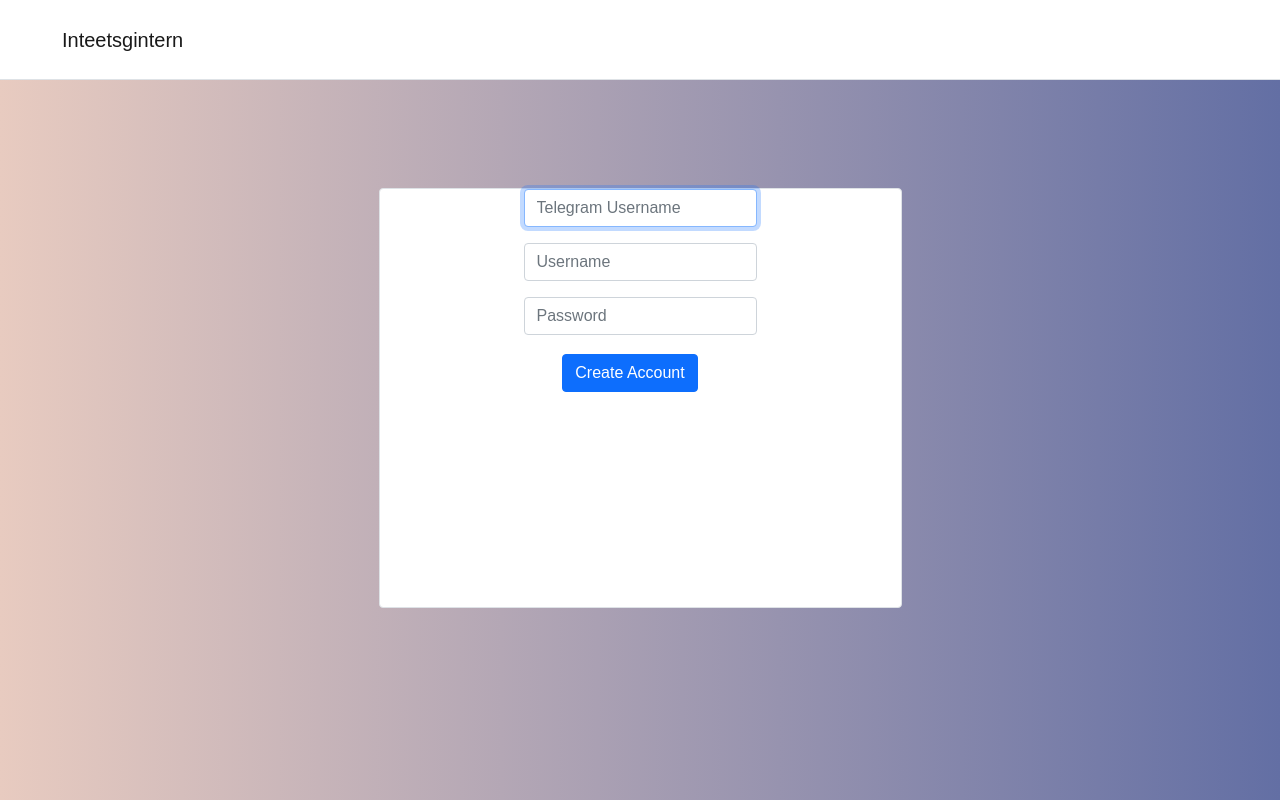
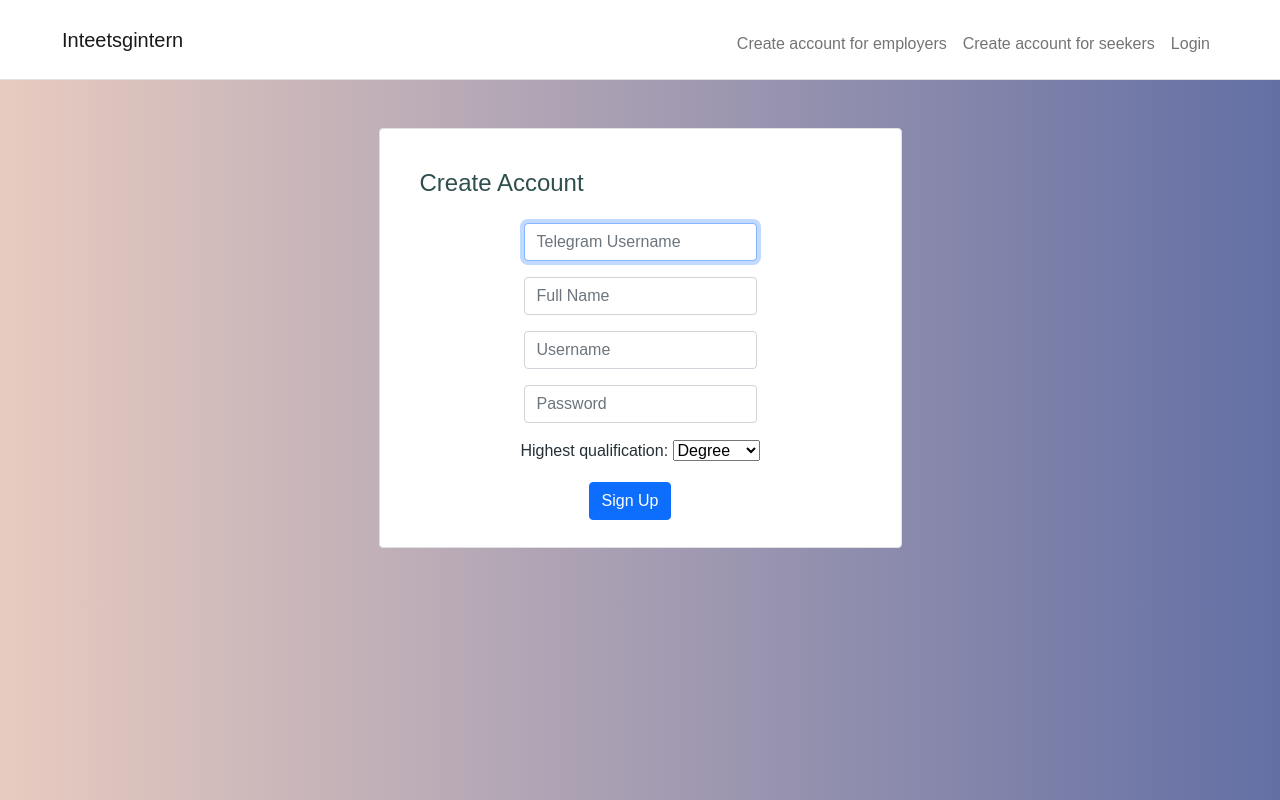
Before and after one commit to thekopiman/Beginners_luck, a Flask app: page /register in a window 1280 px wide. Run offline with Flask 2, Linux system fonts and the light colour scheme; parts of the project's set-up code (start-up, migrations or seed data) failed here and were passed over.

Commit message:
Update register.html

```diff
--- a/templates/register.html
+++ b/templates/register.html
@@ -1,7 +1,7 @@
 {% extends "layout.html" %}
 
 {% block title %}
-    Login Account
+    Accounts for employees
 {% endblock %}
 
 {% block navbar %}
@@ -12,13 +12,21 @@
             <span class="navbar-toggler-icon"></span>
         </button>
         <div class="collapse navbar-collapse" id="navbar">
+            <!-- insert a navbar for logging in and registering-->
+            <ul class="navbar-nav me-auto mt-2">
+            </ul>
+            <ul class="navbar-nav ms-auto mt-2">
+                <li class="nav-item"><a class="nav-link" href="/emp_reg">Create account for employers</a></li>
+                <li class="nav-item"><a class="nav-link" href="/register">Create account for seekers</a></li>
+                <li class="nav-item"><a class="nav-link" href="/login">Login</a></li>
+            </ul>
     </div>
     </div>
 </nav>
 {% endblock %}
 
 {% block main %}
-    <div class="container top">
+    <div class="container">
         <div class="row">
             <div class="col-md-3">
             </div>
@@ -26,8 +34,17 @@
                 <div class="middle-col">
                     <div class="border border-primary-0 rounded login">
                         <form action="/register" method="post">
+                            <div class="register">
+                                <div class="sign-in-label">
+                                    <h4>
+                                        Create Account
+                                    </h4>
+                                </div>
                                 <div class="mb-3">
                                     <input autocomplete="off" autofocus class="form-control mx-auto w-auto" id="tele_user" name="tele_user" placeholder="Telegram Username" type="text">
+                                </div>
+                                <div class="mb-3">
+                                    <input autocomplete="off" autofocus class="form-control mx-auto w-auto" id="full_name" name="full_name" placeholder="Full Name" type="text">
                                 </div>
                                 <div class="mb-3">
                                     <input autocomplete="off" class="form-control mx-auto w-auto" id="username" name="username" placeholder="Username" type="text">
@@ -35,7 +52,21 @@
                                 <div class="mb-3">
                                     <input class="form-control mx-auto w-auto" id="password" name="password" placeholder="Password" type="password">
                                 </div>
-                            <button class="btn btn-primary" type="submit">Create Account</button>
+                                <div class="mb-3">
+                                    <label for="education_cert">Highest qualification: </label>
+                                        <select id="education_cert" name="education_cert">
+                                            <option value="Degree">Degree</option>
+                                            <option value="Diploma">Diploma</option>
+                                            <option value="A-levels">A-Levels</option>
+                                            <option value="O-levels">O-Levels</option>
+                                            <option value="N-levels">N-Levels</option>
+                                        </select>
+                                </div>
+                                <div class="error">
+                                    <span>{{ field_error }}{{ userpass_error }}</span>
+                                </div>
+                                <button class="btn btn-primary" type="submit">Sign Up</button>
+                            </div>
                         </form>
                     </div>
                 </div>
```
Lines whose indentation alone changed are shown as unchanged.
